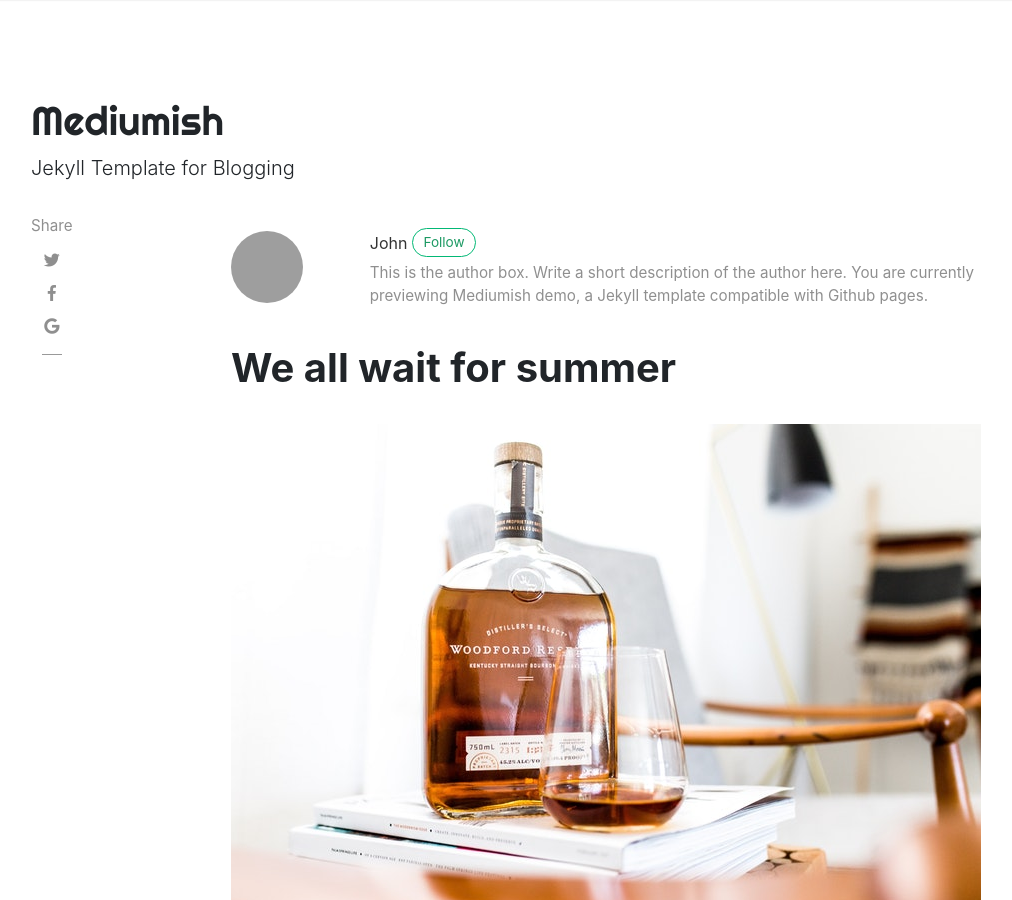
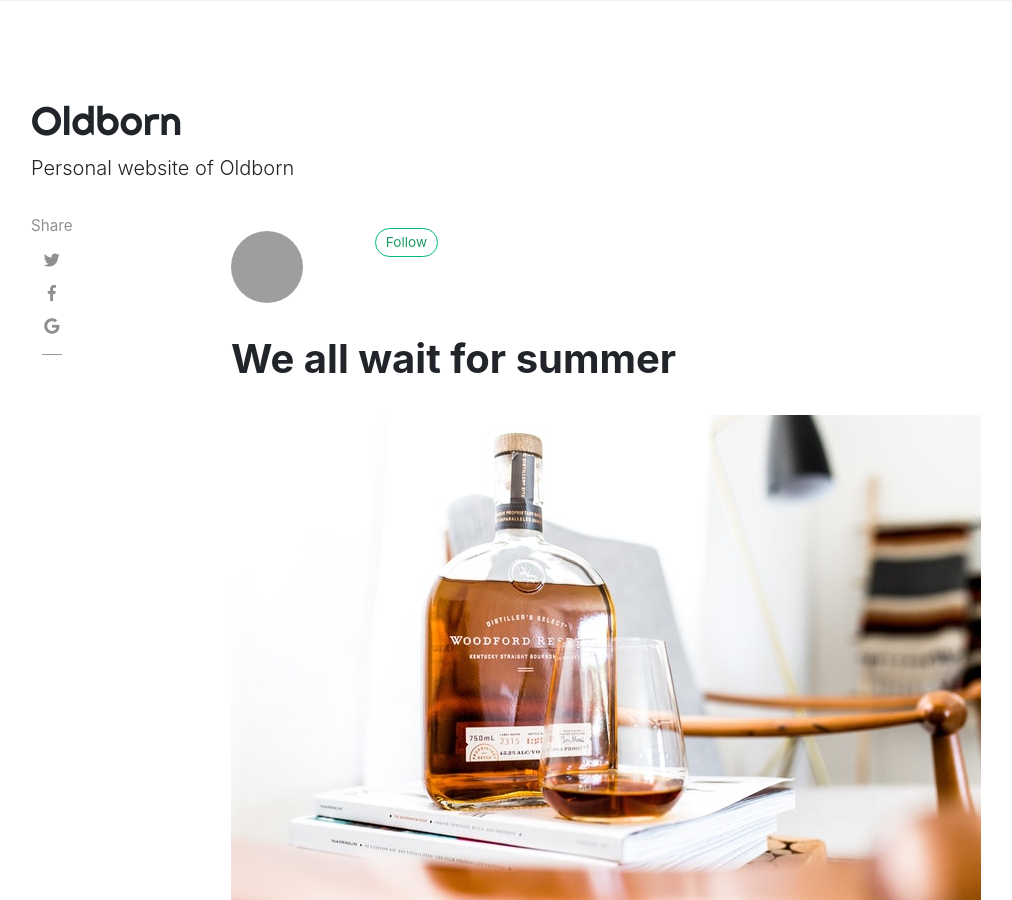
Before and after one commit to oldborn/oldborn.github.io, a Jekyll site: the page built from _posts/2018-01-12-we-all-wait-for-summer.md, in a window 1280 px wide and 900 px high. Shown: the whole window, without its empty margins (54-1066 px from the left). Built offline with Jekyll 4.4.1, drawn with Linux system fonts in a browser that asks for light colours; nearby versions of some CDN libraries; comment, search, counter and statistics services are not loaded; some of the changed text lies outside the part shown; grey boxes are pictures that could not be loaded.

Commit message:
hadi bakalım

```diff
--- a/_config.yml
+++ b/_config.yml
@@ -1,34 +1,26 @@
 # Site
-name: "Mediumish"
-description: "Jekyll Template for Blogging"
+name: "Oldborn"
+description: "Personal website of Oldborn"
 meta_description: "Jekyll template, Medium styled, free for bloggers."
 logo: 'assets/images/logo.png'
 favicon: 'assets/images/logo.png'
-baseurl: /mediumish-theme-jekyll
+baseurl: ''
 google_analytics: 'UA-46278016-1'
-disqus: 'demowebsite'
+disqus: 'oldborn'
 mailchimp-list: 'https://wowthemes.us11.list-manage.com/subscribe/post?u=8aeb20a530e124561927d3bd8&amp;id=8c3d2d214b'
 include: ["_pages"]
 permalink: /:title/
 
 # Authors
 authors:
-  sal:
-    name: Sal
-    display_name: Sal
+  oldborn:
+    name: Safak
+    display_name: Oldborn
     gravatar: e56154546cf4be74e393c62d1ae9f9d4
-    email: wowthemesnet@gmail.com
-    web: https://www.wowthemes.net
+    email: s.safak.topcu@gmail.com
+    web: https://oldborn.github.com
     twitter: https://twitter.com/wowthemesnet
-    description: "Author of Mediumish, a Bootstrap Medium styled template available for WordPress, HTML, Ghost and Jekyll. You are currently previewing Jekyll template demo."
-  john:
-    name: John
-    display_name: John
-    gravatar: b1cc14991db7a456fcd761680bbc8f81
-    email: wowthemesnet@gmail.com
-    web: https://www.wowthemes.net
-    twitter: https://twitter.com/wowthemesnet
-    description: "This is the author box. Write a short description of the author here. You are currently previewing Mediumish demo, a Jekyll template compatible with Github pages."
+    description: ""
 
 # Plugins
 plugins:
```
